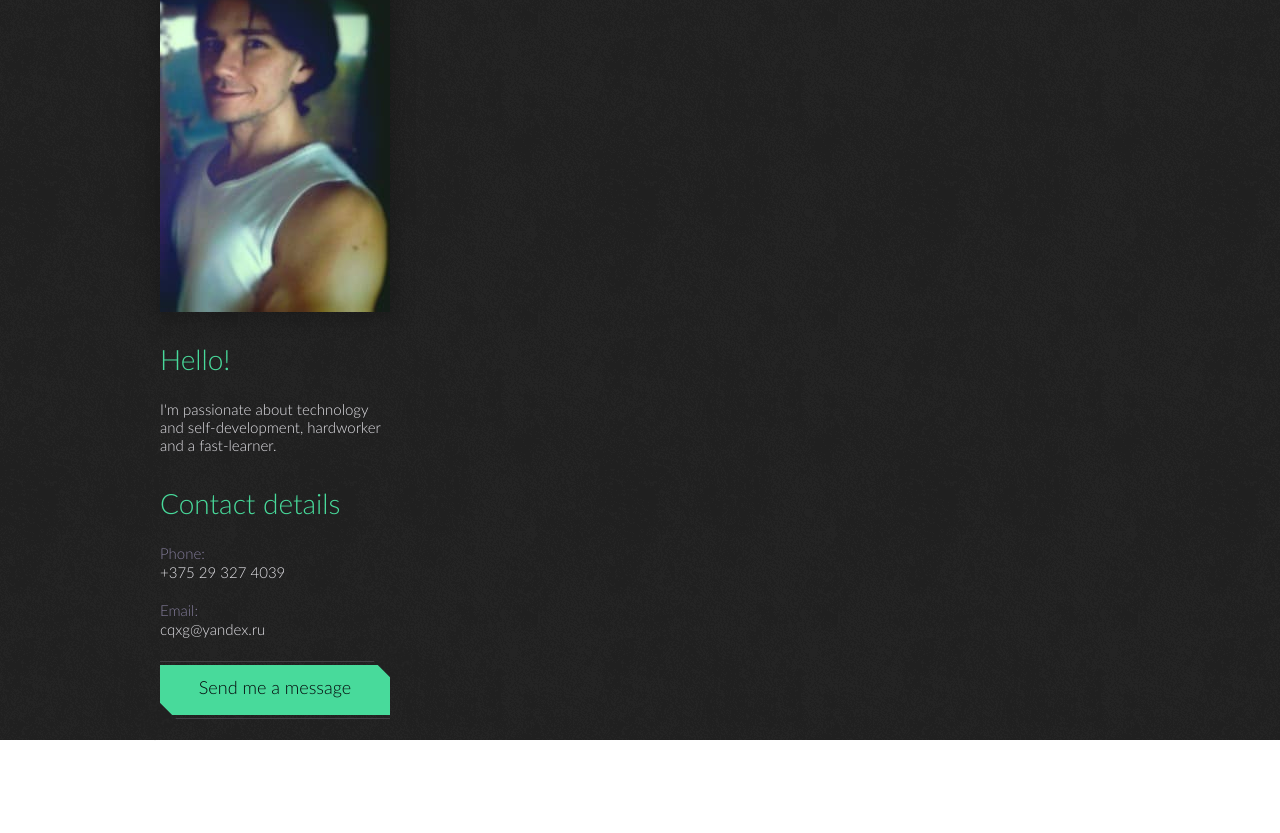
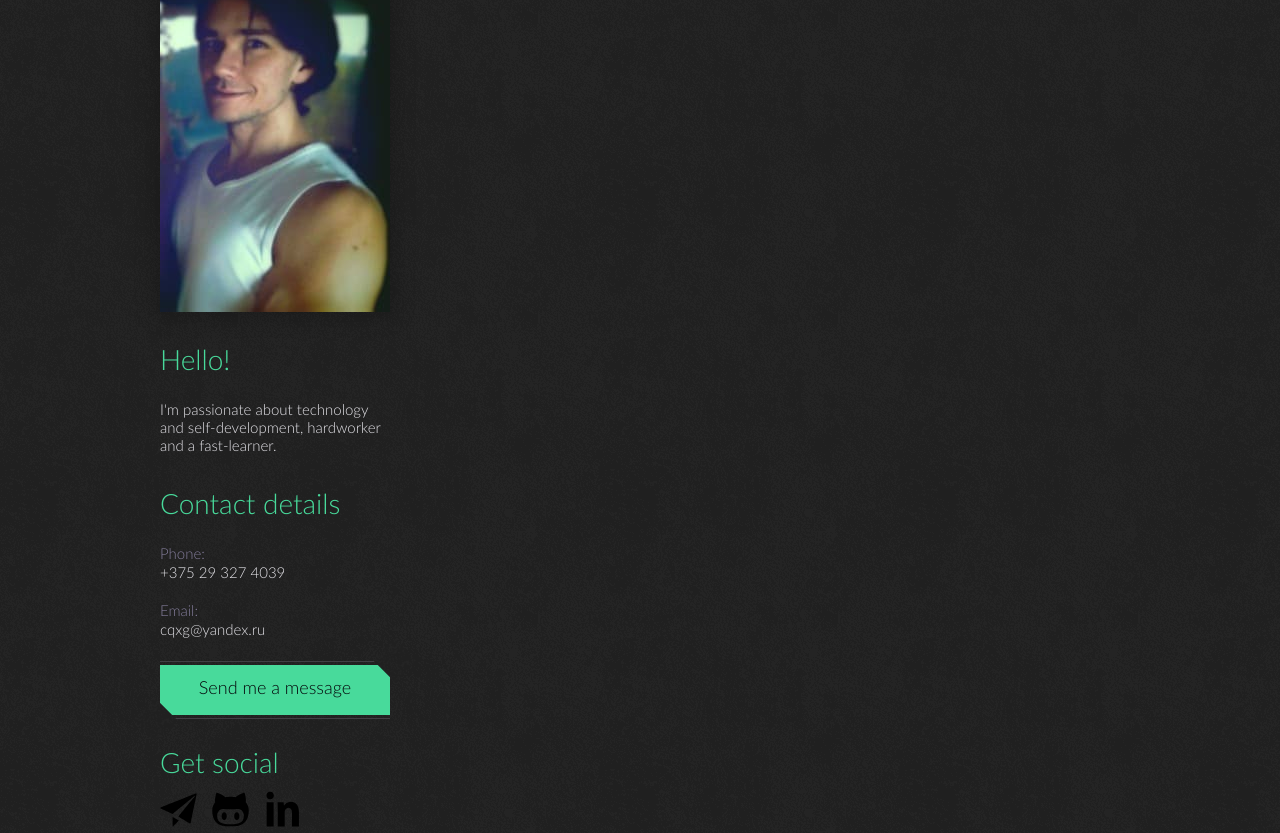
Before and after one commit to cqxg/rsschool-2019Q1-cv, a React (Create React App) app: page / in a window 1280 px wide. Shown: the part 179-1012 px from the top of the page. Before the commit the page ends 919 px from the top, so only its background shows below. Built offline with nearby package versions, Linux system fonts and the light colour scheme; what i18next-xhr-backend would draw is missing.

Commit message:
feat: add get social section

```diff
--- a/src/components/LeftCol/LeftCol.js
+++ b/src/components/LeftCol/LeftCol.js
@@ -11,7 +11,7 @@ const LeftCol = ({ t }) => {
   return (
     <div className="left-col">
       <div className="left-col__photo">
-        <img alt="photo" src={photo} />
+        <img alt="i am" src={photo} />
       </div>
 
       <div className="left-col__hello">
@@ -35,45 +35,38 @@ const LeftCol = ({ t }) => {
         <span>{t("sendMeMess")}</span>
       </a>
 
-      {/*
       <div className="left-col__social">
         <h2>{t("social")}</h2>
-        <ul className="social_icons horizontal_list">
-          <li>
+
+        <div className="left-col__icons">
           <a
+            target="_blank"
             className="telegram"
-              target="_blank"
             rel="noopener noreferrer"
             href="tg://resolve?domain=cqxxxg"
           >
             <img alt="telegram" src={telegram} />
-              <span className="invisible">Telegram</span>
           </a>
-          </li>
-          <li>
+
           <a
+            target="_blank"
             className="github"
-              target="_blank"
             rel="noopener noreferrer"
             href="https://github.com/cqxg"
           >
             <img alt="github" src={github} />
-              <span className="invisible">GitHub</span>
           </a>
-          </li>
-          <li>
+
           <a
+            target="_blank"
             className="linkedin"
-              target="_blank"
             rel="noopener noreferrer"
             href="https://www.linkedin.com/in/ihar-ivaniuk/"
           >
             <img alt="linkedin" src={linkedin} />
-              <span className="invisible">LinkedIn</span>
           </a>
-          </li>
-        </ul>
-      </div> */}
+        </div>
+      </div>
     </div>
   );
 };
--- a/src/components/LeftCol/LeftCol.scss
+++ b/src/components/LeftCol/LeftCol.scss
@@ -78,6 +78,48 @@
       background: #29c782;
     }
   }
+
+  &__social {
+    h2 {
+      margin-bottom: 10px;
+    }
+  }
+
+  &__icons {
+    display: flex;
+    align-items: center;
+    .github,
+    .linkedin,
+    .telegram {
+      &:hover {
+        display: flex;
+        align-items: center;
+        background: rgba(255, 255, 255, 0.15);
+      }
+    }
+
+    .telegram {
+      &:hover {
+        border-top-right-radius: 50px;
+        border-bottom-left-radius: 50px;
+      }
+    }
+
+    .github {
+      margin: 0 15px 0 15px;
+      &:hover {
+        border-top-left-radius: 50px;
+        border-bottom-right-radius: 50px;
+      }
+    }
+
+    .linkedin {
+      &:hover {
+        border-top-right-radius: 50px;
+        border-bottom-left-radius: 50px;
+      }
+    }
+  }
 }
 
 @keyframes left-col {
--- a/src/index.css
+++ b/src/index.css
@@ -5,6 +5,7 @@
 
 body {
   margin: 0;
+  padding: 0 5px 0 5px;
   -moz-osx-font-smoothing: grayscale;
   -webkit-font-smoothing: antialiased;
   font-family: "MyFont", Helvetica, sans-serif;
```
Also changed, not shown: 1 other file (tests, documents, lock files or other folders). Lines whose indentation alone changed are shown as unchanged.
